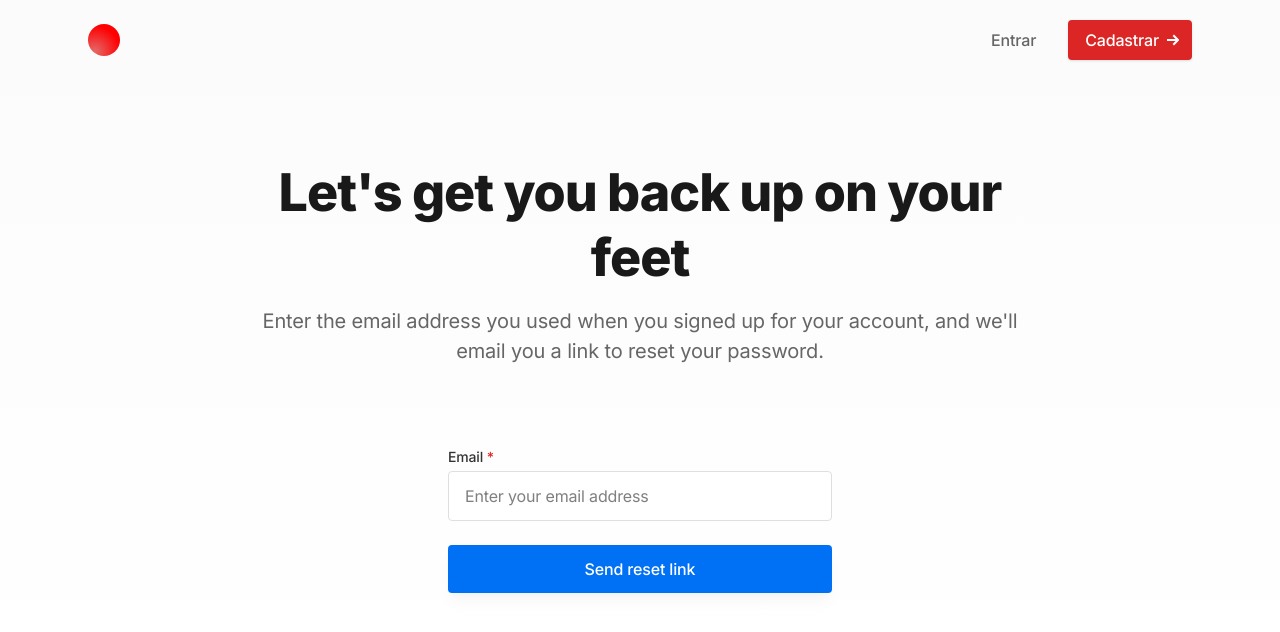
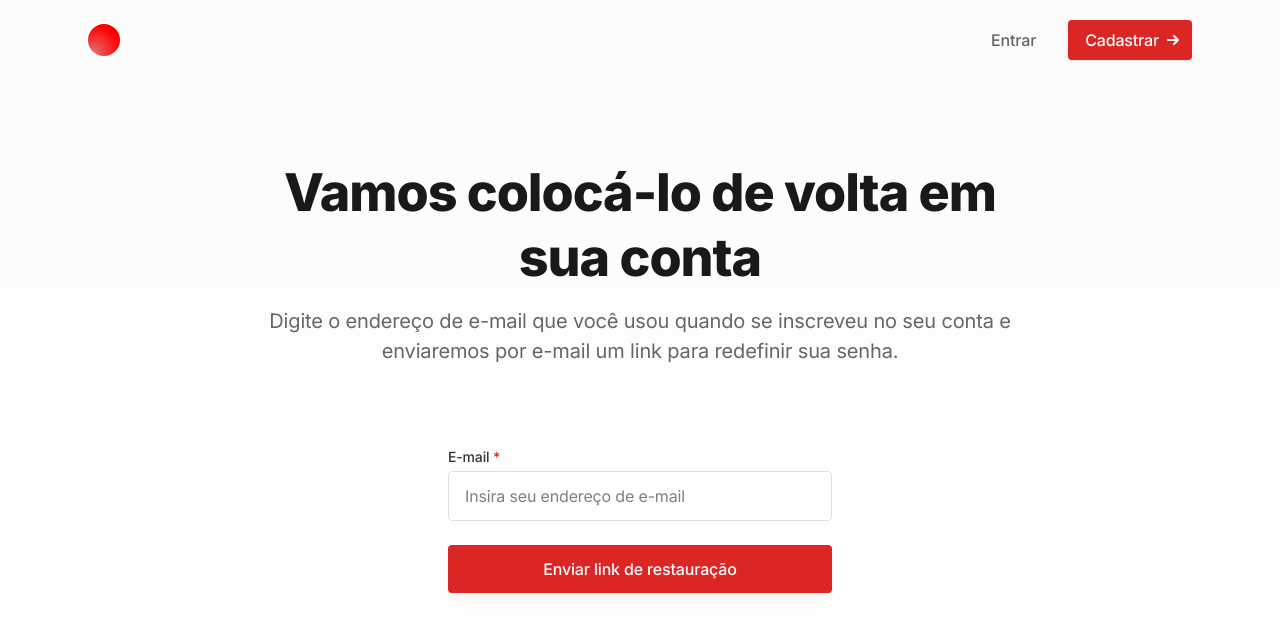
Before and after one commit to Anderson-Andre-P/landing-page-ie, a Next.js app: page /reset-password in a window 1280 px wide. Shown: the top 632 px of the page. Built offline with nearby package versions, Linux system fonts and the light colour scheme.

Commit message:
feat: translate more

```diff
--- a/app/(auth)/reset-password/page.tsx
+++ b/app/(auth)/reset-password/page.tsx
@@ -1,18 +1,21 @@
 export const metadata = {
   title: 'Reset Password - Simple',
   description: 'Page description',
-}
+};
 
 export default function ResetPassword() {
   return (
     <section className="bg-gradient-to-b from-gray-100 to-white">
       <div className="max-w-6xl mx-auto px-4 sm:px-6">
         <div className="pt-32 pb-12 md:pt-40 md:pb-20">
-
           {/* Page header */}
           <div className="max-w-3xl mx-auto text-center pb-12 md:pb-20">
-            <h1 className="h1 mb-4">Let's get you back up on your feet</h1>
-            <p className="text-xl text-gray-600">Enter the email address you used when you signed up for your account, and we'll email you a link to reset your password.</p>
+            <h1 className="h1 mb-4">Vamos colocá-lo de volta em sua conta</h1>
+            <p className="text-xl text-gray-600">
+              Digite o endereço de e-mail que você usou quando se inscreveu no
+              seu conta e enviaremos por e-mail um link para redefinir sua
+              senha.
+            </p>
           </div>
 
           {/* Form */}
@@ -20,20 +23,32 @@ export default function ResetPassword() {
             <form>
               <div className="flex flex-wrap -mx-3 mb-4">
                 <div className="w-full px-3">
-                  <label className="block text-gray-800 text-sm font-medium mb-1" htmlFor="email">Email <span className="text-red-600">*</span></label>
-                  <input id="email" type="email" className="form-input w-full text-gray-800" placeholder="Enter your email address" required />
+                  <label
+                    className="block text-gray-800 text-sm font-medium mb-1"
+                    htmlFor="email"
+                  >
+                    E-mail <span className="text-red-600">*</span>
+                  </label>
+                  <input
+                    id="email"
+                    type="email"
+                    className="form-input w-full text-gray-800"
+                    placeholder="Insira seu endereço de e-mail"
+                    required
+                  />
                 </div>
               </div>
               <div className="flex flex-wrap -mx-3 mt-6">
                 <div className="w-full px-3">
-                  <button className="btn text-white bg-blue-600 hover:bg-blue-700 w-full">Send reset link</button>
+                  <button className="btn text-white bg-red-600 hover:bg-red-700 w-full">
+                    Enviar link de restauração
+                  </button>
                 </div>
               </div>
             </form>
           </div>
-
         </div>
       </div>
     </section>
-  )
+  );
 }
```
